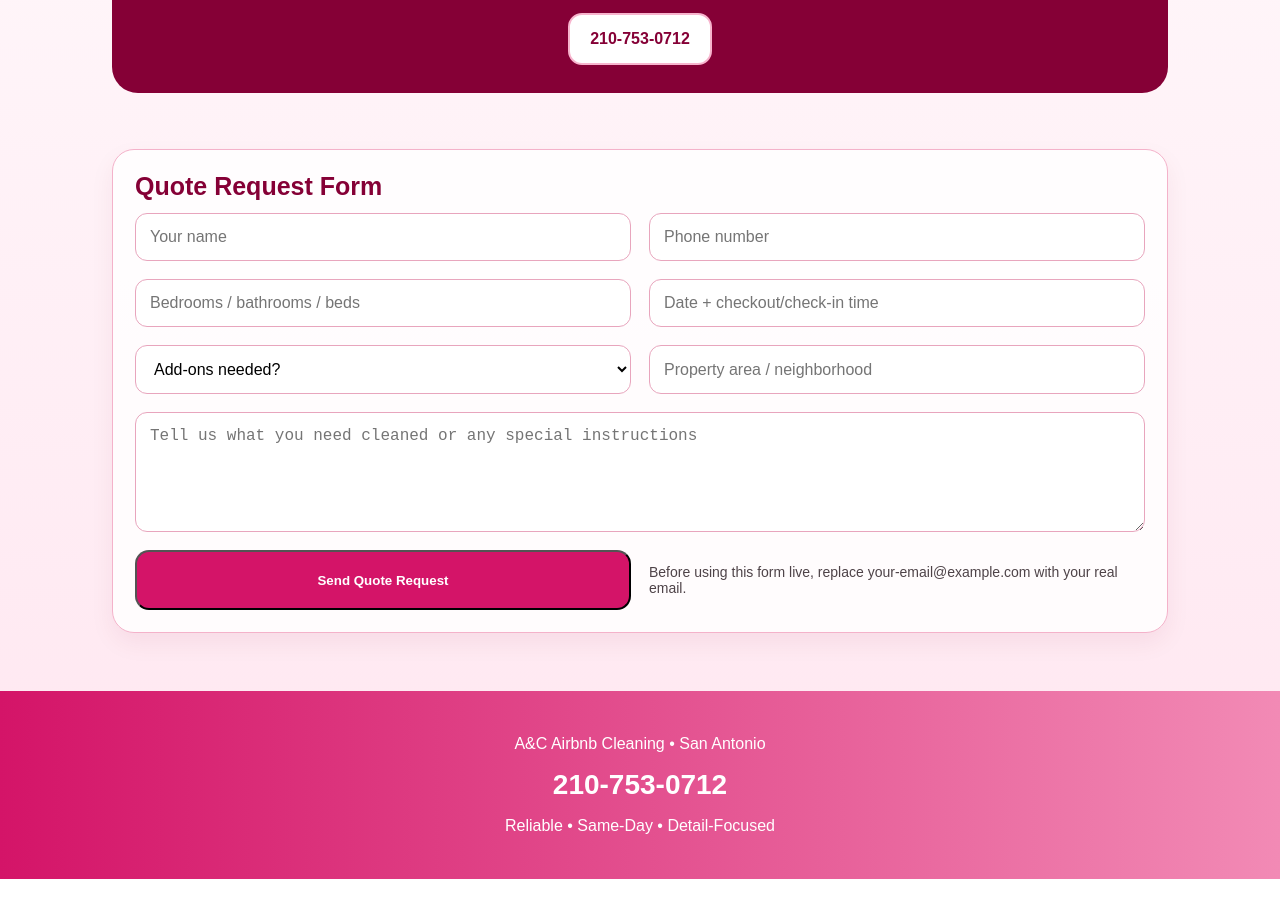
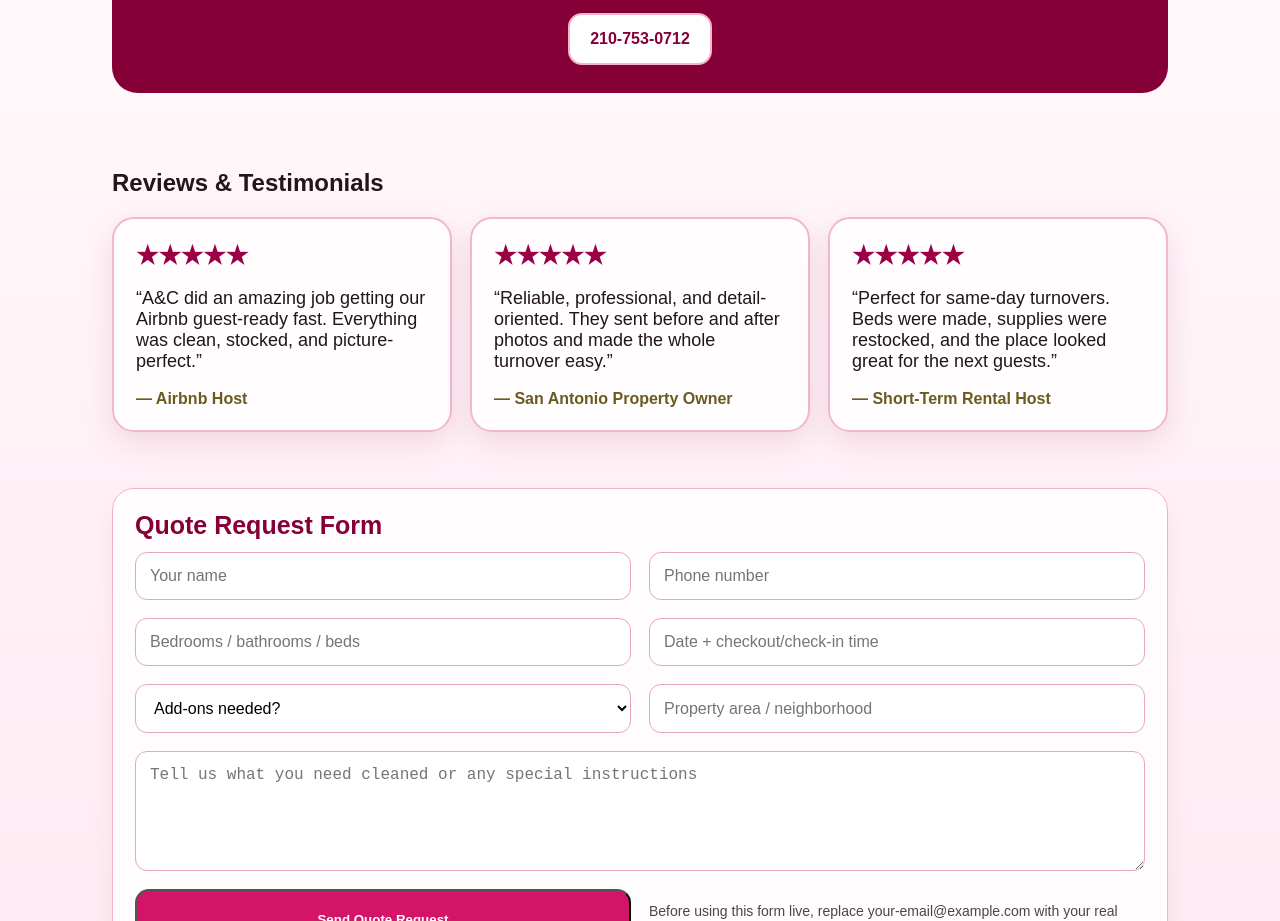
Before and after one commit to acairbnbcleaning/Ac-Airbnb-cleaning, a plain HTML site: page index.html in a window 1280 px wide. Shown: the part 1847-2768 px from the top of the page. Before the commit the page ends 2726 px from the top, so only its background shows below. Drawn offline with Linux system fonts and the light colour scheme.

Commit message:
Update index.html

```diff
--- a/index.html
+++ b/index.html
@@ -72,6 +72,45 @@
       <div class="banner"><h2>Need a quote today?</h2><p>Message us with your Airbnb details and we’ll get you scheduled.</p><a class="btn secondary" href="tel:2107530712">210-753-0712</a></div>
     </section>
 
+    <section class="section" id="reviews">
+
+  <h2>Reviews & Testimonials</h2>
+
+  <div class="grid">
+
+    <div class="card" style="border:2px solid #f2b6cf; box-shadow:0 10px 30px rgba(160,0,75,.12);">
+
+      <h3 style="color:#9b0047;">★★★★★</h3>
+
+      <p style="font-size:18px;">“A&C did an amazing job getting our Airbnb guest-ready fast. Everything was clean, stocked, and picture-perfect.”</p>
+
+      <strong style="color:#6b5b1f;">— Airbnb Host</strong>
+
+    </div>
+
+    <div class="card" style="border:2px solid #f2b6cf; box-shadow:0 10px 30px rgba(160,0,75,.12);">
+
+      <h3 style="color:#9b0047;">★★★★★</h3>
+
+      <p style="font-size:18px;">“Reliable, professional, and detail-oriented. They sent before and after photos and made the whole turnover easy.”</p>
+
+      <strong style="color:#6b5b1f;">— San Antonio Property Owner</strong>
+
+    </div>
+
+    <div class="card" style="border:2px solid #f2b6cf; box-shadow:0 10px 30px rgba(160,0,75,.12);">
+
+      <h3 style="color:#9b0047;">★★★★★</h3>
+
+      <p style="font-size:18px;">“Perfect for same-day turnovers. Beds were made, supplies were restocked, and the place looked great for the next guests.”</p>
+
+      <strong style="color:#6b5b1f;">— Short-Term Rental Host</strong>
+
+    </div>
+
+  </div>
+
+</section>
     <section class="section" id="quote">
       <div class="card">
         <h3>Quote Request Form</h3>
```
